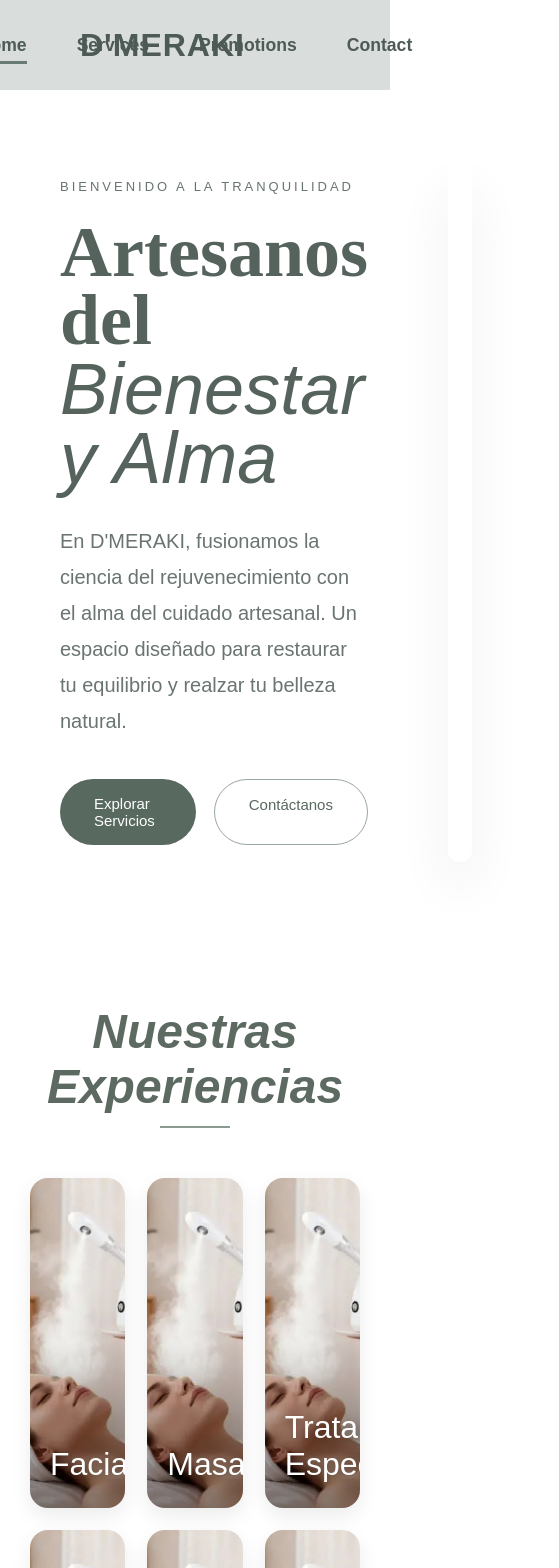
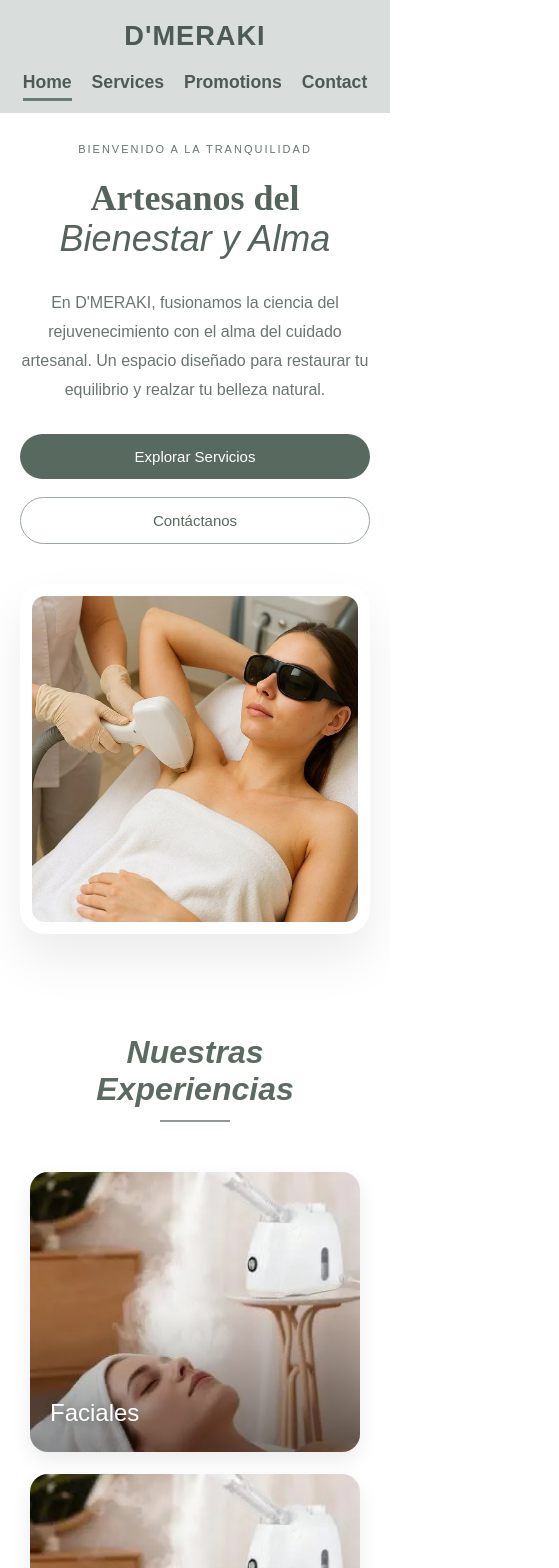
Before and after one commit to DiegoEstrada07/D-MERAKI-website, a React (Create React App) app: page / in a window 390 px wide. Shown: the top 1568 px of the page, 559 px wide, since content can reach past the window. Built offline with nearby package versions, Linux system fonts and the light colour scheme.

Commit message:
creation of the reactivenes of the land page.

```diff
--- a/src/App.css
+++ b/src/App.css
@@ -326,17 +326,11 @@
 
 .footer-column h4 {
   margin-bottom: 18px;
-  font-size: 12px;
   letter-spacing: 2px;
   text-transform: uppercase;
-  color: #64766c;
+  color: #4f6258;
 }
 
-.footer-column p {
-  line-height: 1.9;
-  font-size: 15px;
-  max-width: 260px;
-}
 
 .contact-item {
   display: flex;
@@ -348,23 +342,11 @@
 }
 
 .icon {
-  min-width: 20px;
+  width: 24px;
 }
 
 .location .contact-item {
   max-width: 480px;
-}
-
-.map-placeholder {
-  margin-top: 20px;
-  height: 140px;
-  border-radius: 20px;
-  background: #e7ebe7;
-  display: flex;
-  align-items: center;
-  justify-content: center;
-  color: #5d7065;
-  font-size: 32px;
 }
 
 .footer-bottom {
@@ -388,3 +370,213 @@
   color: #4f6258;
   cursor: pointer;
 }
+
+/* ==========================
+   TABLETS (1024px and below)
+   ========================== */
+@media (max-width: 1024px) {
+
+  .header {
+    padding: 0 30px;
+  }
+
+  .logo {
+    left: 30px;
+    font-size: 1.7rem;
+  }
+
+  .nav {
+    gap: 25px;
+  }
+
+  .hero {
+    padding: 40px;
+  }
+
+  .hero-content {
+    gap: 40px;
+  }
+
+  .hero-text h1 {
+    font-size: 56px;
+  }
+
+  .hero-text p {
+    font-size: 18px;
+  }
+
+  .hero-image img {
+    height: 550px;
+  }
+
+  .grid-experiencias {
+    grid-template-columns: repeat(2, 1fr);
+  }
+
+  .promo-card {
+    width: 70%;
+  }
+
+  .footer-content {
+    grid-template-columns: 1fr 1fr;
+    gap: 40px;
+  }
+}
+
+
+/* ==========================
+   MOBILE (768px and below)
+   ========================== */
+@media (max-width: 768px) {
+
+  /* Header */
+  .header {
+    flex-direction: column;
+    height: auto;
+    padding: 20px;
+    gap: 20px;
+  }
+
+  .logo {
+    position: static;
+  }
+
+  .nav {
+    margin-left: 0;
+    flex-wrap: wrap;
+    justify-content: center;
+    gap: 20px;
+  }
+
+  /* Hero */
+  .hero {
+    padding: 30px 20px;
+  }
+
+  .hero-content {
+    grid-template-columns: 1fr;
+    text-align: center;
+    gap: 40px;
+  }
+
+  .hero-text p {
+    margin: 0 auto 30px;
+  }
+
+  .hero-text h1 {
+    font-size: 48px;
+  }
+
+  .buttons {
+    justify-content: center;
+    flex-wrap: wrap;
+  }
+
+  .hero-image img {
+    max-width: 100%;
+    height: 450px;
+  }
+
+  /* Experiences */
+  .section-title h2 {
+    font-size: 2.3rem;
+  }
+
+  .grid-experiencias {
+    grid-template-columns: 1fr;
+  }
+
+  .card {
+    height: 280px;
+  }
+
+  /* Promo */
+  .promo-section {
+    padding: 30px 20px;
+  }
+
+  .promo-header h2 {
+    font-size: 36px;
+  }
+
+  .promo-card {
+    width: 100%;
+  }
+
+  /* Footer */
+  .footer-content {
+    grid-template-columns: 1fr;
+    text-align: center;
+  }
+
+  .contact-item {
+    justify-content: center;
+  }
+
+  .footer-bottom {
+    flex-direction: column;
+    gap: 15px;
+    text-align: center;
+  }
+
+  .social-icons {
+    justify-content: center;
+  }
+}
+
+
+/* ==========================
+   SMALL PHONES (480px and below)
+   ========================== */
+@media (max-width: 480px) {
+
+  .hero-text h1 {
+    font-size: 36px;
+    line-height: 1.1;
+  }
+
+  .hero-text p {
+    font-size: 16px;
+  }
+
+  .subtitle {
+    font-size: 11px;
+    letter-spacing: 2px;
+  }
+
+  .btn {
+    width: 100%;
+    text-align: center;
+    padding: 14px 20px;
+  }
+
+  .buttons {
+    flex-direction: column;
+    width: 100%;
+  }
+
+  .hero-image img {
+    height: 350px;
+    border-radius: 25px;
+  }
+
+  .section-title h2 {
+    font-size: 2rem;
+  }
+
+  .promo-header h2 {
+    font-size: 28px;
+  }
+
+  .card h3 {
+    font-size: 1.5rem;
+  }
+
+  .footer {
+    padding: 30px 20px 15px;
+  }
+
+  .footer-column h2 {
+    font-size: 24px;
+  }
+}
```
